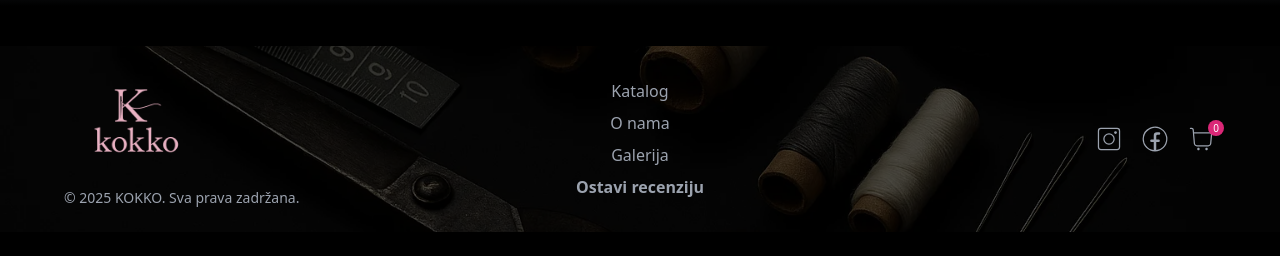
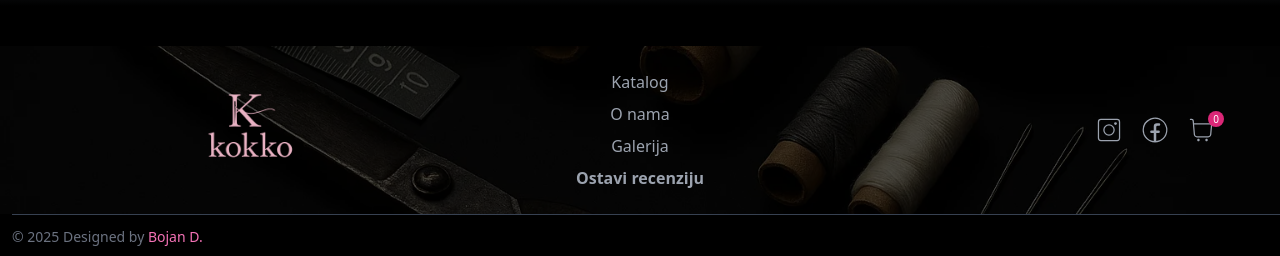
Before and after one commit to BokeeJ/kokko, a React (Vite) app: page / in a window 1280 px wide. Shown: the part 1941-2197 px from the top of the page. Before the commit the page ends 2173 px from the top, so only its background shows below. Built offline with nearby package versions, Linux system fonts and the light colour scheme; no server answers.

Commit message:
finished

```diff
--- a/src/App.jsx
+++ b/src/App.jsx
@@ -8,6 +8,7 @@ import { useEffect, useRef, useState } from "react";
 import { Outlet } from "react-router-dom";
 import ScrollToTop from "./services/ScrollToTop";
 import { CiMenuFries } from "react-icons/ci";
+import FooterEnd from "./Components/FooterEnd";
 
 function App() {
   const [isOpen, setIsOpen] = useState(false);
@@ -85,6 +86,7 @@ function App() {
       {/* Footer */}
       <Footer brojac={brojac} />
       <ScrollToTop />
+      <FooterEnd />
     </div>
   );
 }
--- a/src/Components/Footer.jsx
+++ b/src/Components/Footer.jsx
@@ -11,13 +11,13 @@ function Footer(props) {
             <div className="relative max-w-6xl mx-auto grid grid-cols-1 md:grid-cols-3 gap-6 items-center">
 
                 {/* Logo i copyright */}
-                <div className="text-center md:text-left">
+                <div className="flex flex-col items-center">
                     <img
                         src="/2.png"
                         alt="logoKokko"
-                        className="w-[140px] h-[110px] object-contain mx-auto md:mx-0"
+                        className="w-[140px] h-[110px] object-contain"
                     />
-                    <p className="text-sm mt-2">© 2025 KOKKO. Sva prava zadržana.</p>
+
                 </div>
 
                 {/* Navigacija / linkovi */}
@@ -47,8 +47,11 @@ function Footer(props) {
                         <p className="absolute -top-1 -right-2 text-[10px] w-4 h-4 flex justify-center items-center bg-pink-600 rounded-full text-white">
                             {props.brojac}
                         </p>
+
                     </Link>
+
                 </div>
+
 
             </div>
         </footer>
--- /dev/null
+++ b/src/Components/FooterEnd.jsx
@@ -0,0 +1,11 @@
+import React from 'react'
+
+function FooterEnd() {
+    return (
+        <div className="bg-black text-gray-500  text-sm py-3 border-t border-gray-700 absolute w-full ml-3">
+            © {new Date().getFullYear()} Designed by<a href="https://www.instagram.com/bojan_web" target="_blank" rel="noopener noreferrer" className="text-pink-400 hover:underline"> Bojan D.</a>
+        </div>
+    )
+}
+
+export default FooterEnd
```
